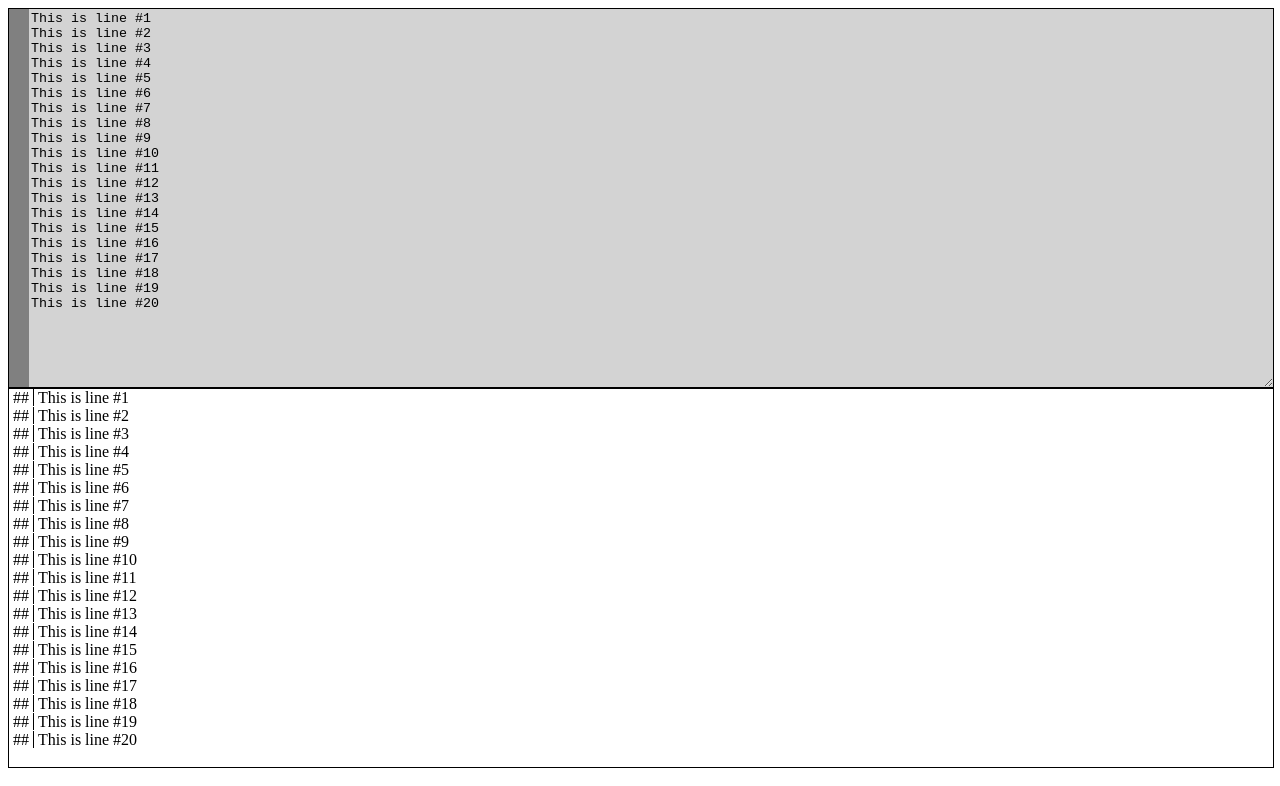
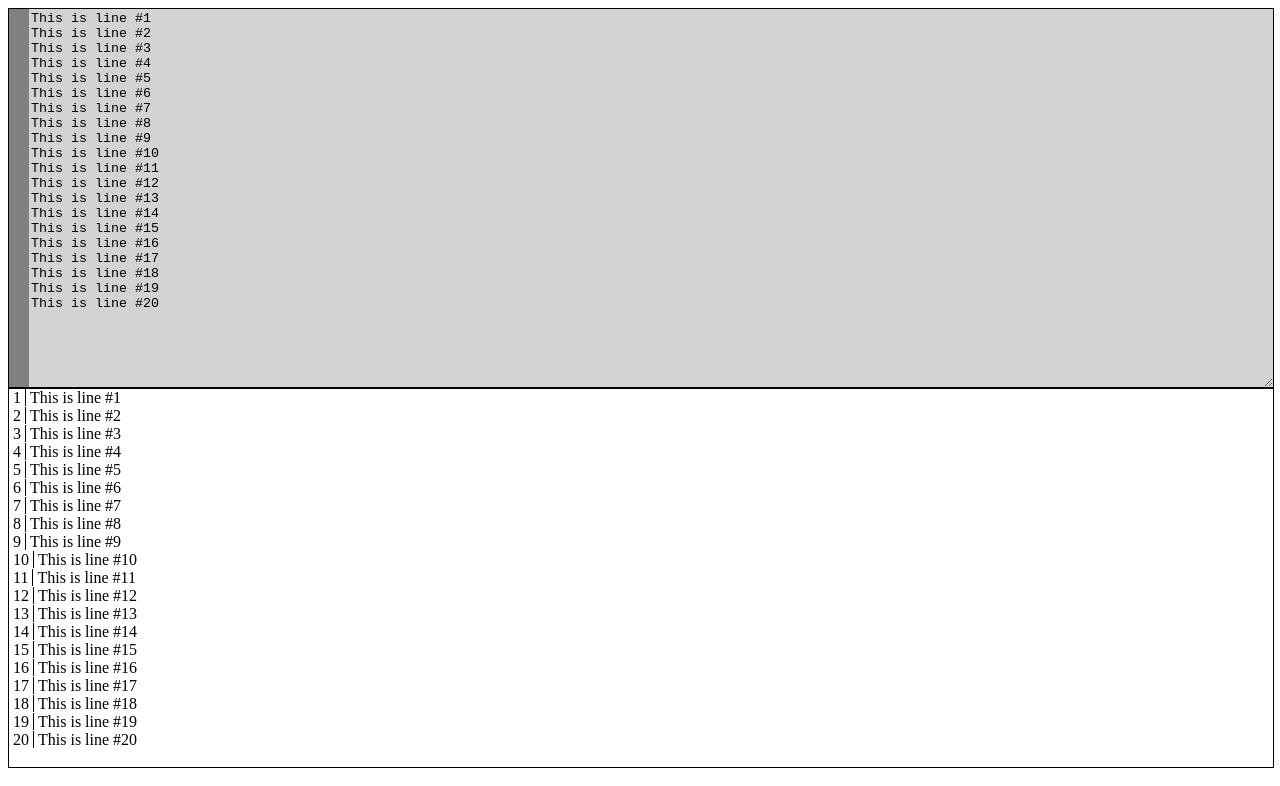
Before and after one commit to tuzmusic/folding-editor, a React (Create React App) app: page / in a window 1280 px wide. Shown: the top 786 px of the page. Built offline with nearby package versions, Linux system fonts and the light colour scheme.

Commit message:
add line numbers to gutter

```diff
--- a/src/components/TextDisplay.tsx
+++ b/src/components/TextDisplay.tsx
@@ -20,8 +20,8 @@ class TextDisplay extends React.Component<Props> {
   render = () => (
     <Display>
       {
-        this.props.lines.map(line =>
-          <TextLineComponent line={ line }/>)
+        this.props.lines.map((line, i) =>
+          <TextLineComponent line={ line } number={ i + 1 }/>)
       }
     </Display>
   )
--- a/src/components/TextLineComponent.tsx
+++ b/src/components/TextLineComponent.tsx
@@ -20,16 +20,20 @@ const LineGutter = styled.span({
 
 type Props = {
   line: TextLine
+  number: number
 }
 
 class TextLineComponent extends React.Component<Props> {
 
-  render = () => (
-    <Line>
-      <LineGutter>##</LineGutter>
-      <LineText>{ this.props.line.text }</LineText>
-    </Line>
-  )
+  render = () => {
+    const { line, number } = this.props;
+    return (
+      <Line>
+        <LineGutter>{ number }</LineGutter>
+        <LineText>{ line.text }</LineText>
+      </Line>
+    );
+  }
 }
 
 export default TextLineComponent
```
Also changed, not shown: 1 other file (tests, documents, lock files or other folders).
